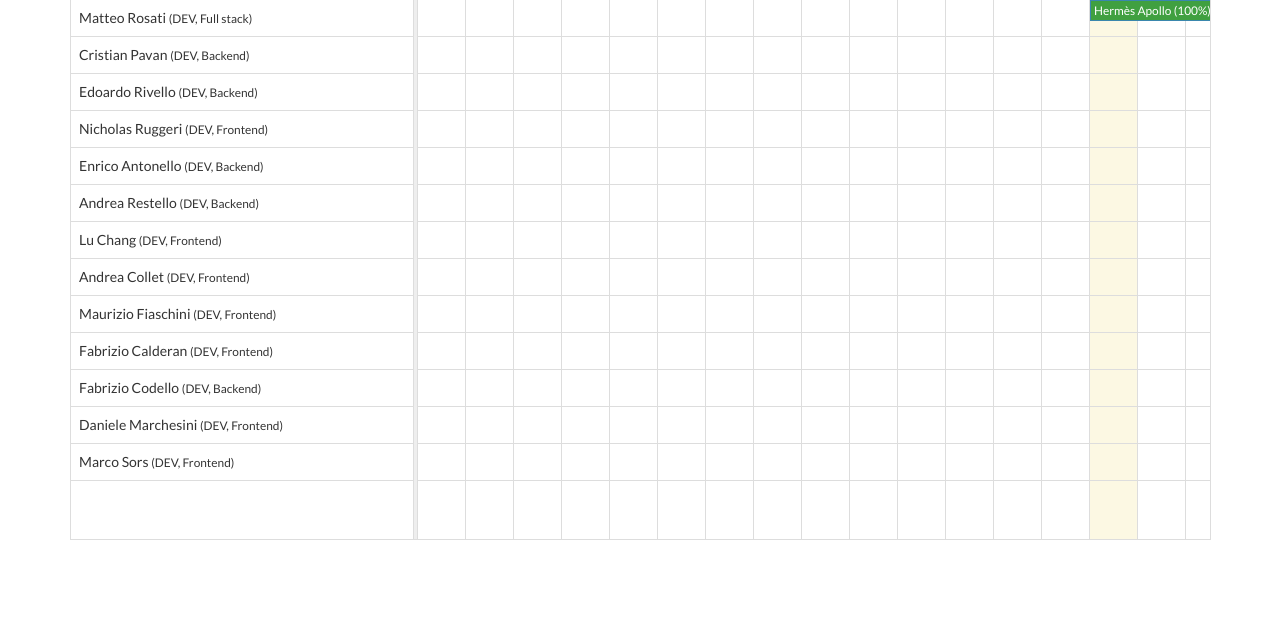
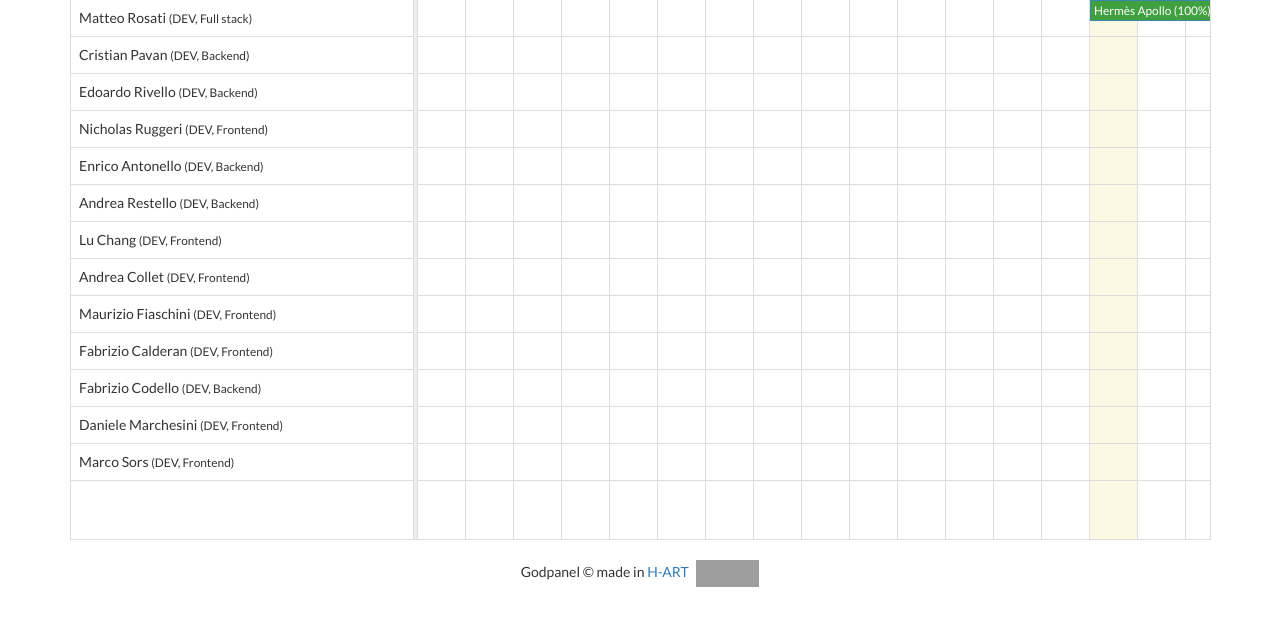
Before and after one commit to h-art/Godpanel, a Django app: page / in a window 1280 px wide. Shown: the part 156-800 px from the top of the page. Run offline with Django 3.2, Linux system fonts and the light colour scheme; data comes from the database, SQL or seed files in the repository; data that the repository does not hold is empty; some libraries are stand-ins or nearby versions; grey boxes are pictures that could not be loaded.

Commit message:
add bootstrap containers

```diff
--- a/panel/static/panel/css/godpanel.css
+++ b/panel/static/panel/css/godpanel.css
@@ -7,3 +7,13 @@ body {
   width: 205px;
   height: 50px;
 }
+
+#powered {
+  vertical-align: middle;
+  margin-left: 5px;
+}
+
+.footer {
+  text-align: center;
+  padding: 20px 0;
+}
--- a/panel/templates/index.html
+++ b/panel/templates/index.html
@@ -2,7 +2,15 @@
 {% load staticfiles %}
 
 {% block content %}
-  <h1><img id="logo" src="{% static 'panel/img/logo.svg' %}" alt=""></h1>
+  <div class="row">
+    <div class="col-md-12">
+      <h1><a href="/"><img id="logo" src="{% static 'panel/img/logo.svg' %}" alt=""></a></h1>
+    </div>
+  </div>
 
-  <div id="calendar"></div>
+  <div class="row">
+    <div class="col-md-12">
+      <div id="calendar"></div>
+    </div>
+  </div>
 {% endblock %}
--- a/templates/base.html
+++ b/templates/base.html
@@ -15,6 +15,14 @@
 <body>
   <div class="container">
     {% block content %}{% endblock %}
+
+    <div class="row">
+      <div class="col-md-12">
+        <footer class="footer">
+          <p>Godpanel &copy; made in <a href="http://www.h-art.com">H-ART</a> <a href="http://www.djangoproject.com"><img id="powered" src="https://www.djangoproject.com/s/img/badges/djangopowered126x54.gif" alt="Django powered" width="63" height="27"></a></p>
+        </footer>
+      </div>
+    </div>
   </div>
 
   <script src="{% static 'panel/js/jquery.min.js' %}"></script>
```
